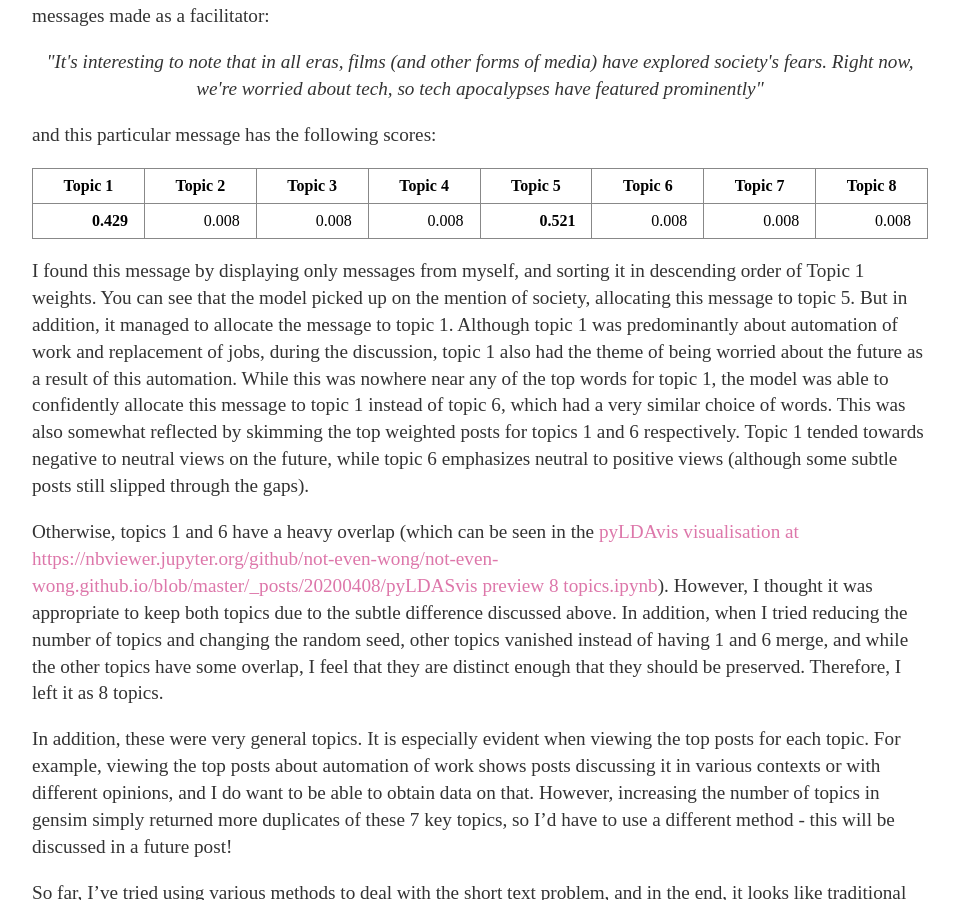
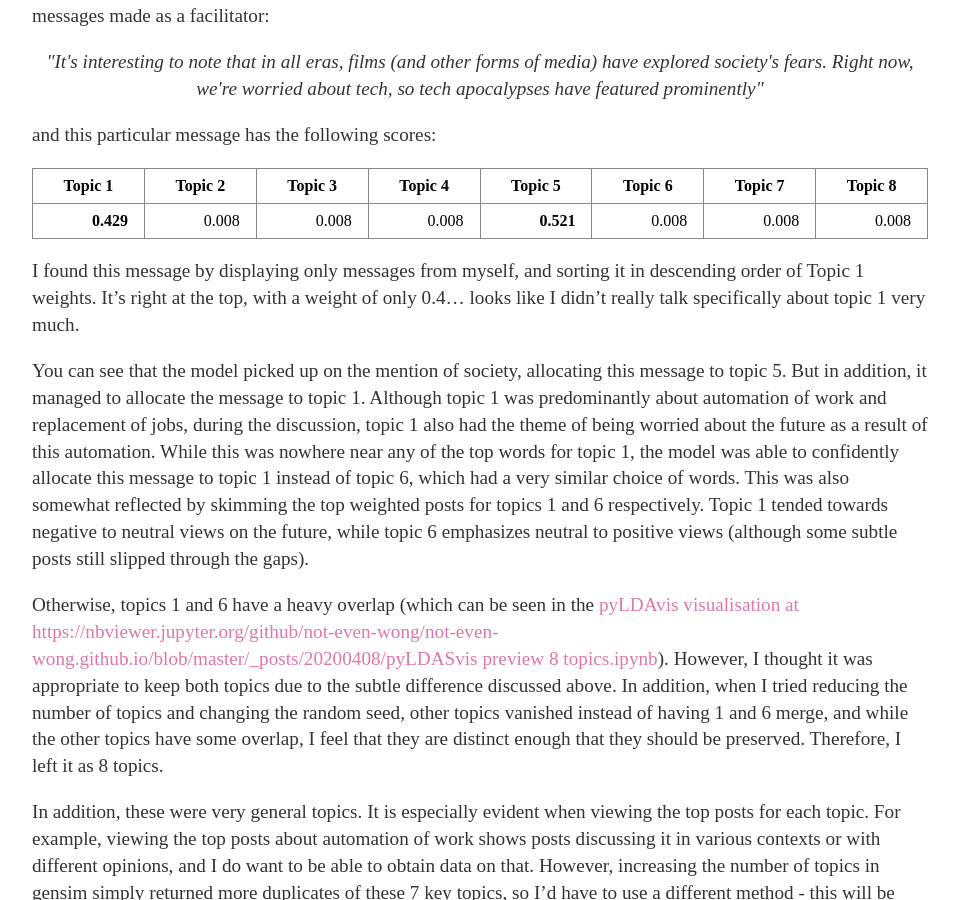
Before and after one commit to not-even-wong/not-even-wong.github.io, a Jekyll site: the page built from _posts/2020-04-08-NLP-chatlogs-part-1.md, in a window 1280 px wide and 900 px high, scrolled down 5760 px. Shown: the whole window, without its empty margins (160-1119 px from the left). Built offline with Jekyll 4.4.1, drawn with Linux system fonts in a browser that asks for light colours.

Commit message:
Update 2020-04-08-NLP-chatlogs-part-1.md

```diff
--- a/_posts/2020-04-08-NLP-chatlogs-part-1.md
+++ b/_posts/2020-04-08-NLP-chatlogs-part-1.md
@@ -166,7 +166,9 @@ and this particular message has the following scores:
 </tr>
 </tbody></table>
 
-I found this message by displaying only messages from myself, and sorting it in descending order of Topic 1 weights. You can see that the model picked up on the mention of society, allocating this message to topic 5. But in addition, it managed to allocate the message to topic 1. Although topic 1 was predominantly about automation of work and replacement of jobs, during the discussion, topic 1 also had the theme of being worried about the future as a result of this automation. While this was nowhere near any of the top words for topic 1, the model was able to confidently allocate this message to topic 1 instead of topic 6, which had a very similar choice of words. This was also somewhat reflected by skimming the top weighted posts for topics 1 and 6 respectively. Topic 1 tended towards negative to neutral views on the future, while topic 6 emphasizes neutral to positive views (although some subtle posts still slipped through the gaps).
+I found this message by displaying only messages from myself, and sorting it in descending order of Topic 1 weights. It's right at the top, with a weight of only 0.4... looks like I didn't really talk specifically about topic 1 very much.
+
+You can see that the model picked up on the mention of society, allocating this message to topic 5. But in addition, it managed to allocate the message to topic 1. Although topic 1 was predominantly about automation of work and replacement of jobs, during the discussion, topic 1 also had the theme of being worried about the future as a result of this automation. While this was nowhere near any of the top words for topic 1, the model was able to confidently allocate this message to topic 1 instead of topic 6, which had a very similar choice of words. This was also somewhat reflected by skimming the top weighted posts for topics 1 and 6 respectively. Topic 1 tended towards negative to neutral views on the future, while topic 6 emphasizes neutral to positive views (although some subtle posts still slipped through the gaps).
 
 Otherwise, topics 1 and 6 have a heavy overlap (which can be seen in the <a href="https://nbviewer.jupyter.org/github/not-even-wong/not-even-wong.github.io/blob/master/_posts/20200408/pyLDASvis preview 8 topics.ipynb" target="_blank">pyLDAvis visualisation at https://nbviewer.jupyter.org/github/not-even-wong/not-even-wong.github.io/blob/master/_posts/20200408/pyLDASvis preview 8 topics.ipynb</a>). However, I thought it was appropriate to keep both topics due to the subtle difference discussed above. In addition, when I tried reducing the number of topics and changing the random seed, other topics vanished instead of having 1 and 6 merge, and while the other topics have some overlap, I feel that they are distinct enough that they should be preserved. Therefore, I left it as 8 topics.
 
```
